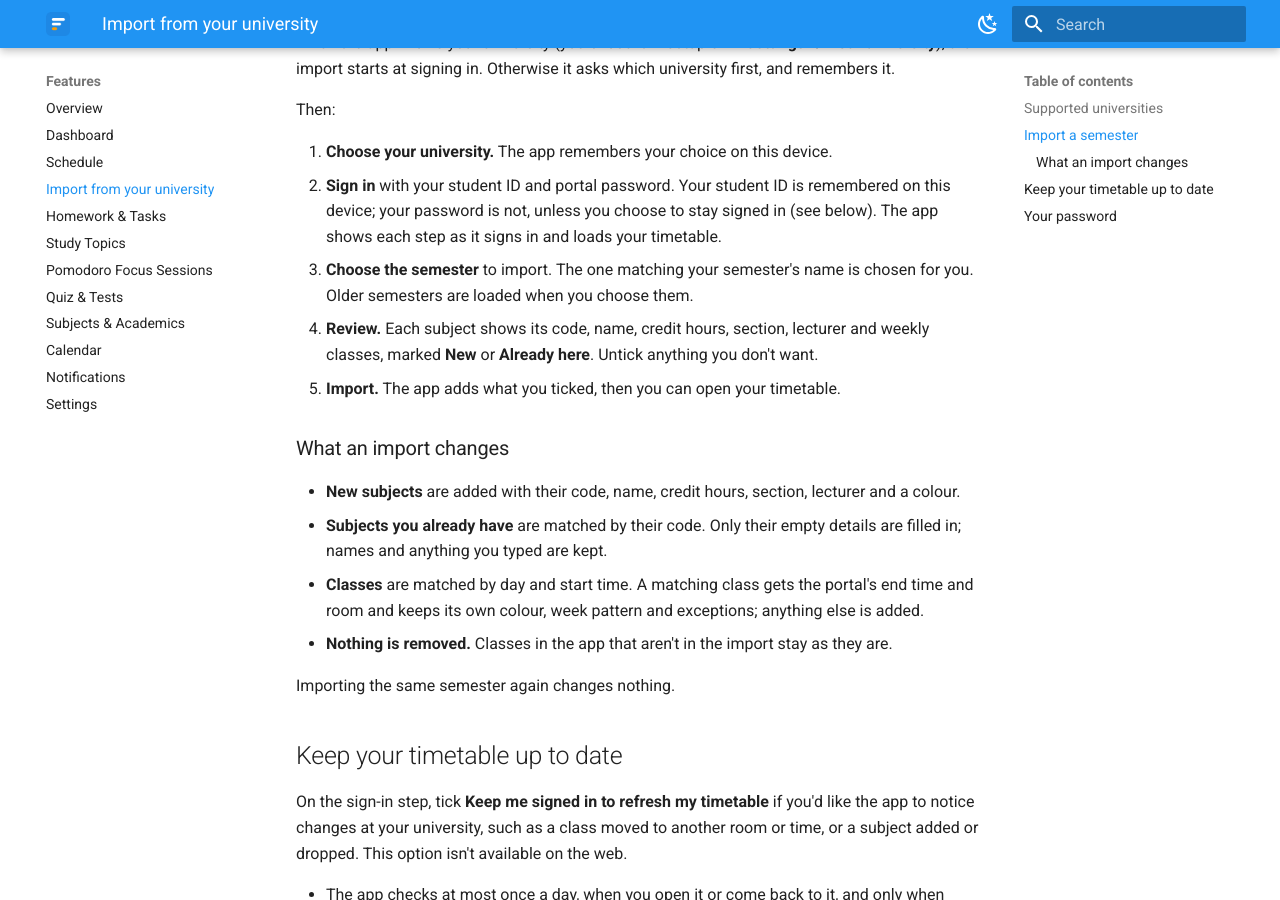
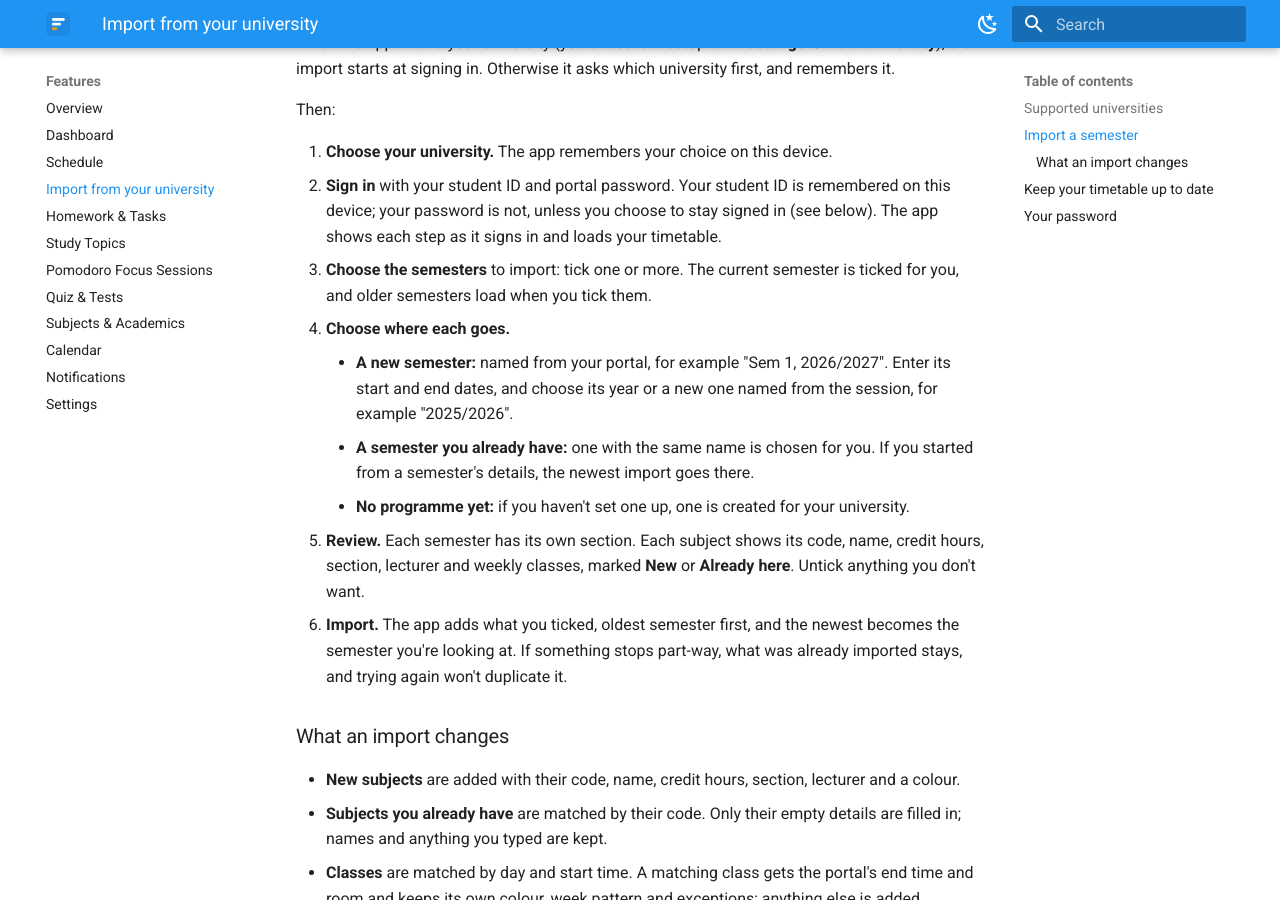
Before and after one commit to Jerit3787/planner-docs, an MkDocs documentation site: the page built from docs/features/university-import.md, in a window 1280 px wide and 900 px high, scrolled down 733 px. Built offline with MkDocs 1.6.1 and Material for MkDocs 9.7.7, drawn with Linux system fonts in a browser that asks for light colours; the version menu is left out.

Commit message:
docs: import several semesters, into new or existing ones
Co-Authored-By: Claude Opus 5.5 <noreply@anthropic.com>

```diff
--- a/docs/features/university-import.md
+++ b/docs/features/university-import.md
@@ -29,11 +29,21 @@ Then:
 2. **Sign in** with your student ID and portal password. Your student ID is remembered on this
    device; your password is not, unless you choose to stay signed in (see below).
    The app shows each step as it signs in and loads your timetable.
-3. **Choose the semester** to import. The one matching your semester's name is chosen for you.
-   Older semesters are loaded when you choose them.
-4. **Review.** Each subject shows its code, name, credit hours, section, lecturer and weekly classes,
-   marked **New** or **Already here**. Untick anything you don't want.
-5. **Import.** The app adds what you ticked, then you can open your timetable.
+3. **Choose the semesters** to import: tick one or more. The current semester is ticked for you, and
+   older semesters load when you tick them.
+4. **Choose where each goes.**
+    - **A new semester:** named from your portal, for example "Sem 1, 2026/2027". Enter its start
+      and end dates, and choose its year or a new one named from the session, for example
+      "2025/2026".
+    - **A semester you already have:** one with the same name is chosen for you. If you started from
+      a semester's details, the newest import goes there.
+    - **No programme yet:** if you haven't set one up, one is created for your university.
+5. **Review.** Each semester has its own section. Each subject shows its code, name, credit hours,
+   section, lecturer and weekly classes, marked **New** or **Already here**. Untick anything you
+   don't want.
+6. **Import.** The app adds what you ticked, oldest semester first, and the newest becomes the
+   semester you're looking at. If something stops part-way, what was already imported stays, and
+   trying again won't duplicate it.
 
 ### What an import changes
 
```
